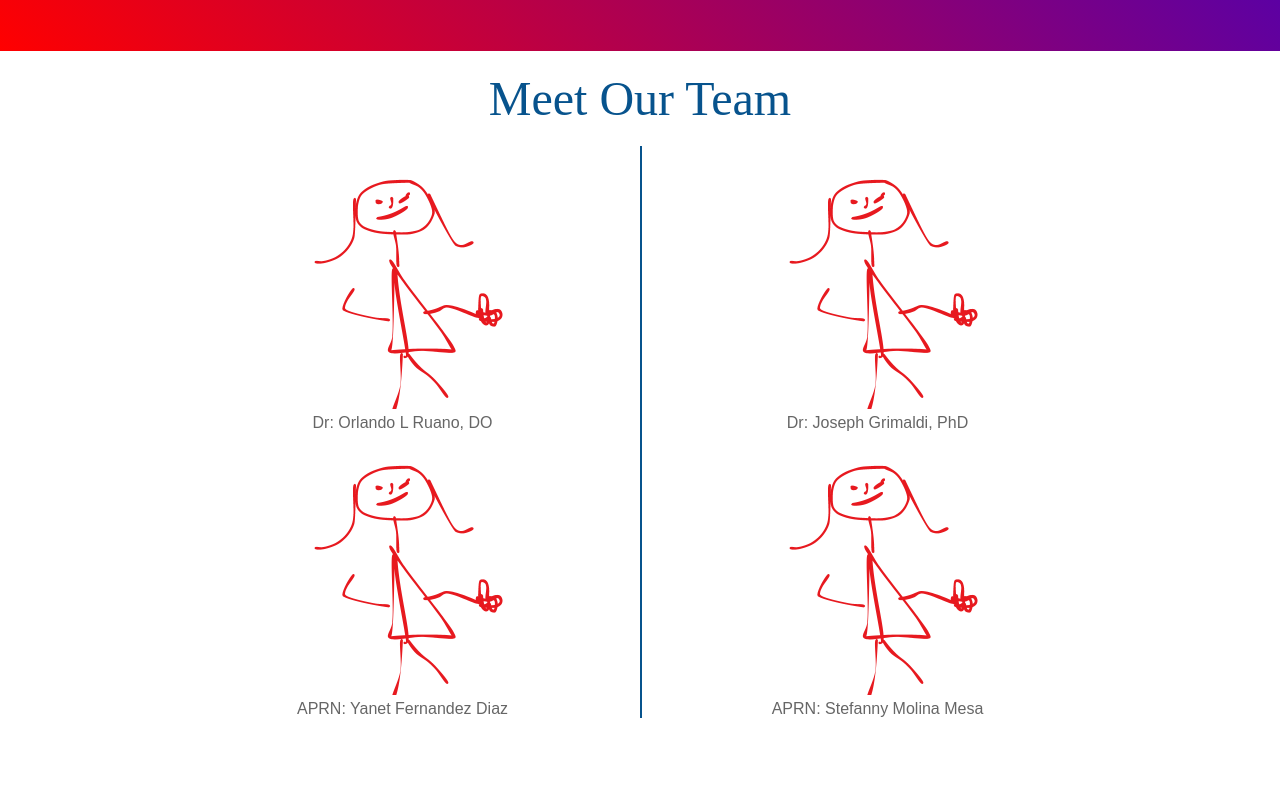
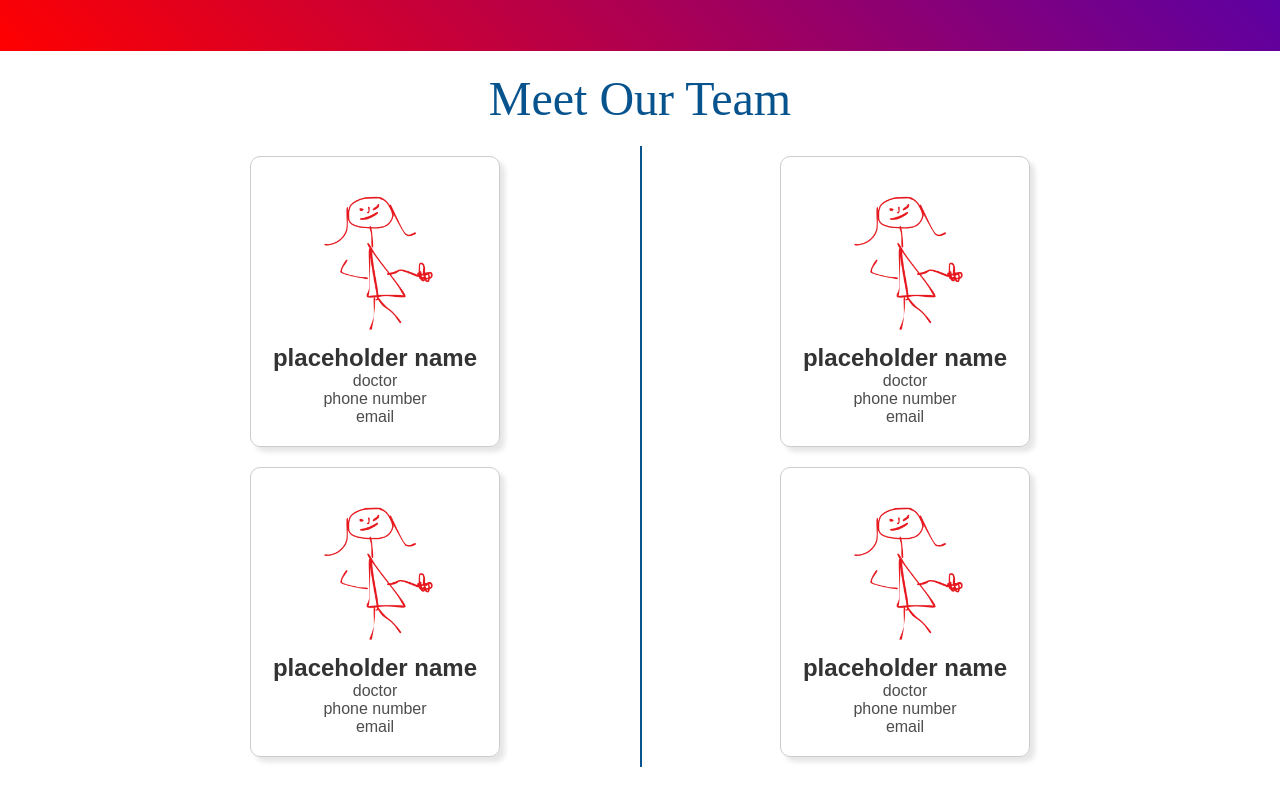
Before and after one commit to StrBoll/TampaBayMentalHealth, a React (Create React App) app: page / in a window 1280 px wide. Shown: the part 2220-3020 px from the top of the page. Built offline with nearby package versions, Linux system fonts and the light colour scheme.

Commit message:
updated the biography

```diff
--- a/src/App.js
+++ b/src/App.js
@@ -13,6 +13,7 @@ import Biography from './FrontPageBio.js'
 import Bookapt from './bookapt.jsx';
 import Navbar from './navbar.js';
 import man from './images/man.jpg';
+import Card from './Card.jsx';
 import { Carousel } from "./Carousel";
 
 // Define your components...
--- /dev/null
+++ b/src/Card.jsx
@@ -0,0 +1,15 @@
+import Placeholder from './images/Placeholder.png';
+function Card(){
+    return(
+        <div className="card">
+            <img className="card-image"src={Placeholder}alt="placehloder"></img>
+            <h2 className="card-title">placeholder name</h2>
+            <p className="card-text">doctor</p>
+            <p className="card-text">phone number</p>
+            <p className="card-text">email</p>
+
+        </div>
+    )
+}
+
+export default Card
--- a/src/FrontPageBio.js
+++ b/src/FrontPageBio.js
@@ -1,5 +1,6 @@
 import React from 'react';
 import Placeholder from './images/Placeholder.png';
+import Card from './Card';
 
 const Biography = () => {
     const styles = {
@@ -63,25 +64,17 @@ const Biography = () => {
         <div style={styles.container}>
             <p style={styles.title}>Meet Our Team</p>
             <div style={styles.picturesRow}>
-                <div style={styles.pictureContainer}>
-                    <div style={{ backgroundImage: `url(${pictures[0].url})`, ...styles.picture }} />
-                    <p style={styles.caption}>{pictures[0].caption}</p>
-                </div>
+                <Card></Card>
                 <div style={styles.pictureContainer}>
                     <div style={styles.verticalLine}></div> {/* Vertical line */}
-                    <div style={{ backgroundImage: `url(${pictures[1].url})`, ...styles.picture }} />
-                    <p style={styles.caption}>{pictures[1].caption}</p>
+                    <Card></Card>
                 </div>
             </div>
             <div style={styles.picturesRow}>
-                <div style={styles.pictureContainer}>
-                    <div style={{ backgroundImage: `url(${pictures[2].url})`, ...styles.picture }} />
-                    <p style={styles.caption}>{pictures[2].caption}</p>
-                </div>
+            <Card></Card>
                 <div style={styles.pictureContainer}>
                     <div style={styles.verticalLine}></div> {/* Vertical line */}
-                    <div style={{ backgroundImage: `url(${pictures[3].url})`, ...styles.picture }} />
-                    <p style={styles.caption}>{pictures[3].caption}</p>
+                    <Card></Card>
                 </div>
             </div>
         </div>
--- a/src/index.css
+++ b/src/index.css
@@ -84,3 +84,28 @@ code {
 .indicator-symbol-active {
   color: #d8b578b3;
 }
+.card{
+  border: 1px solid hsl(0, 0%, 80%);
+  border-radius: 10px;
+  box-shadow: 5px 5px 5px hsl(0, 0%, 0%, 0.1);
+  padding: 20px;
+  margin: 10px;
+  text-align: center;
+  max-width: 250px;
+  display: inline-block;
+}
+.card .card-image{
+  max-width: 60%;
+  height: auto;
+  border-radius: 50%;
+  margin-bottom: 10px;
+}
+.card .card-title{
+  font-family: Arial, sans-serif;
+  margin: 0;
+  color: hsl(0, 0%, 20%);
+}
+.card .card-text{
+  font-family: Arial, sans-serif;
+  color: hsl(0, 0%, 30%);
+}
```
